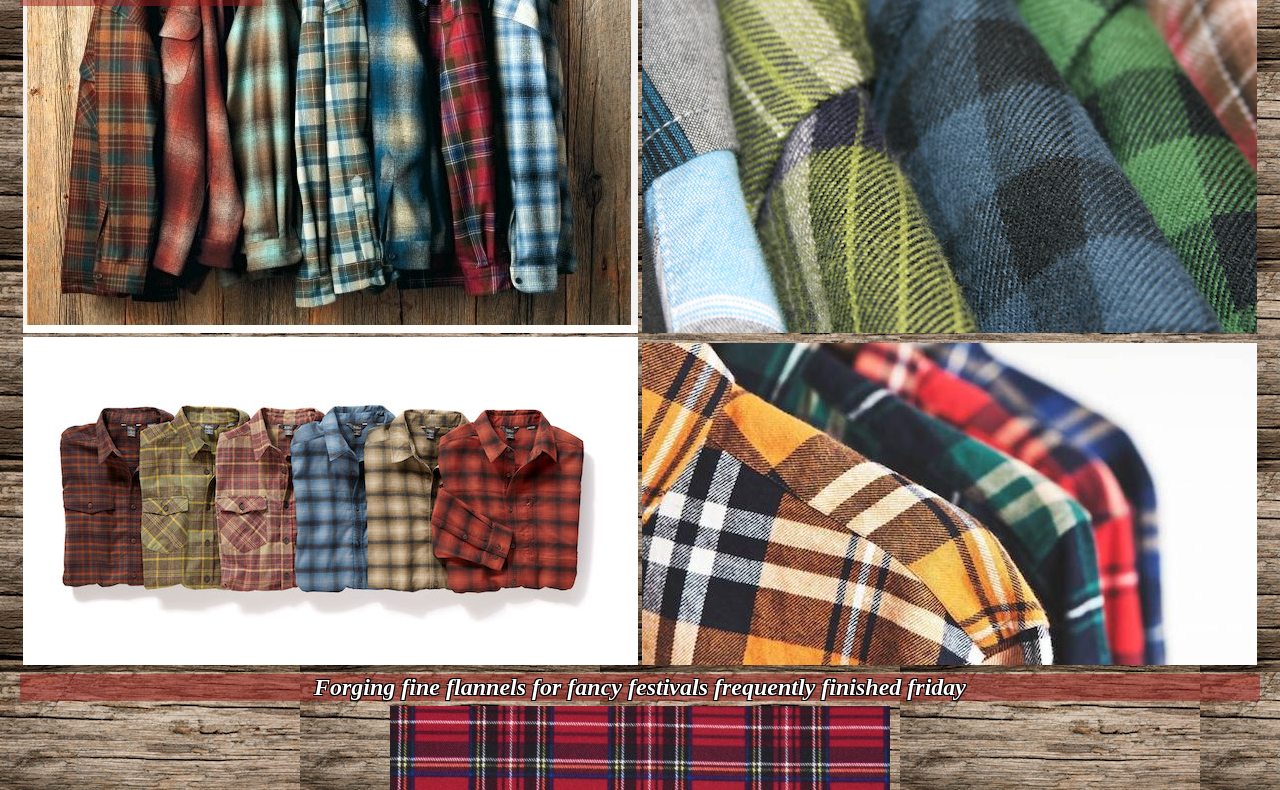
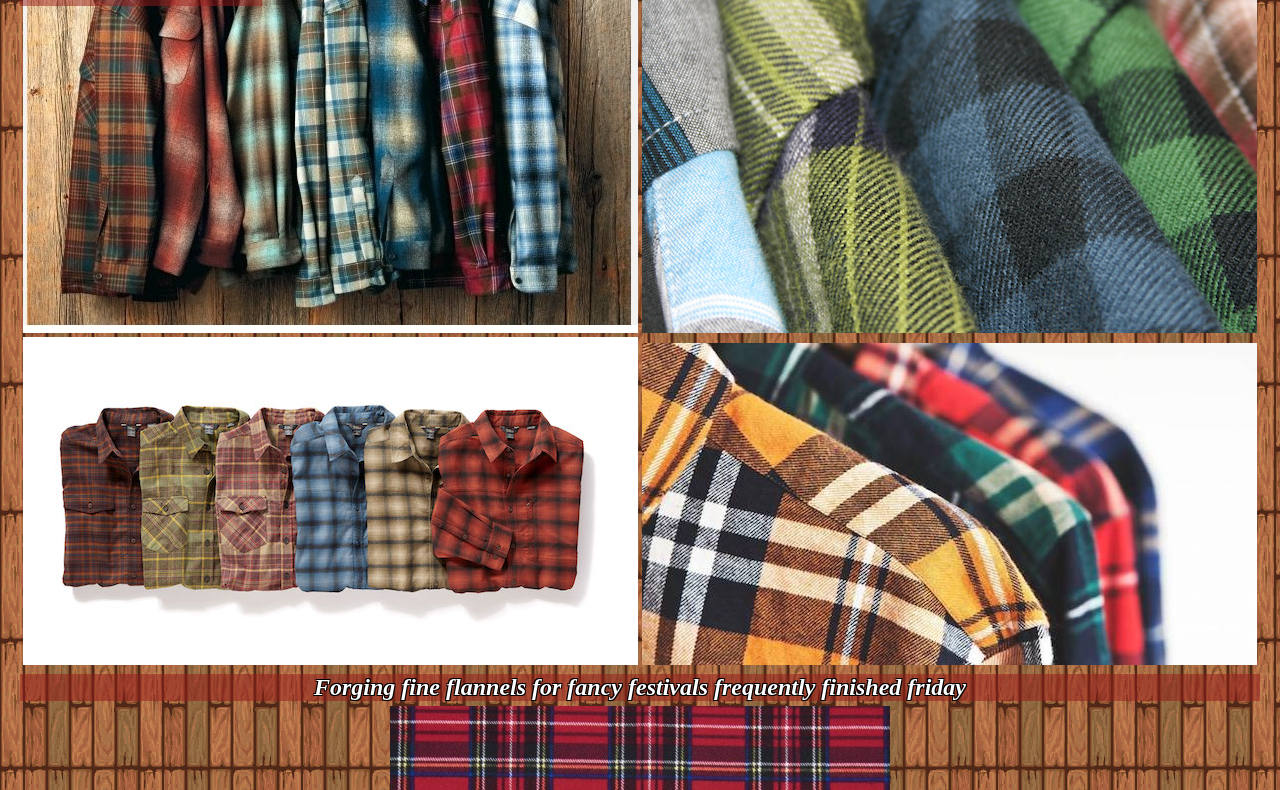
Before and after one commit to tufaclimbing/341_flannelfoundry, a plain HTML site: page index.html in a window 1280 px wide. Shown: the part 128-918 px from the top of the page. Drawn offline with Linux system fonts and the light colour scheme.

Commit message:
trying out a new background tile

```diff
--- a/css/style.css
+++ b/css/style.css
@@ -1,7 +1,7 @@
 body {
   max-width: 1250px;
   margin: auto;
-  background: url("../images/background.jpg")
+  background: url("../images/pixel planks.jpg")
 
 
 }
```
